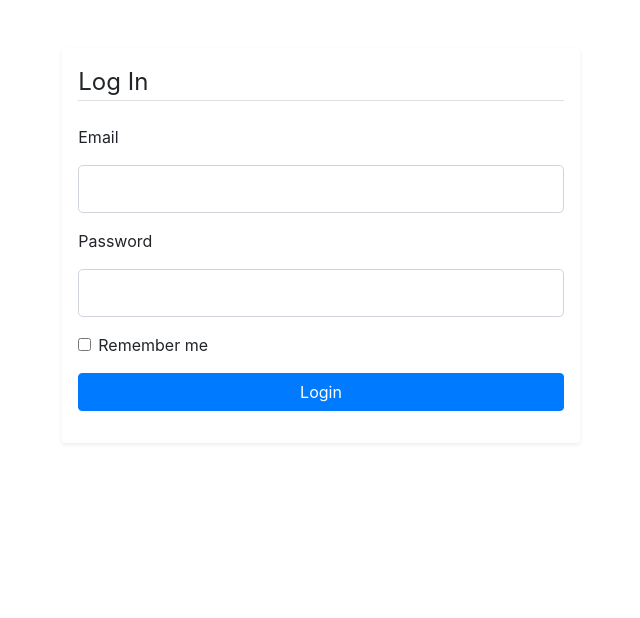
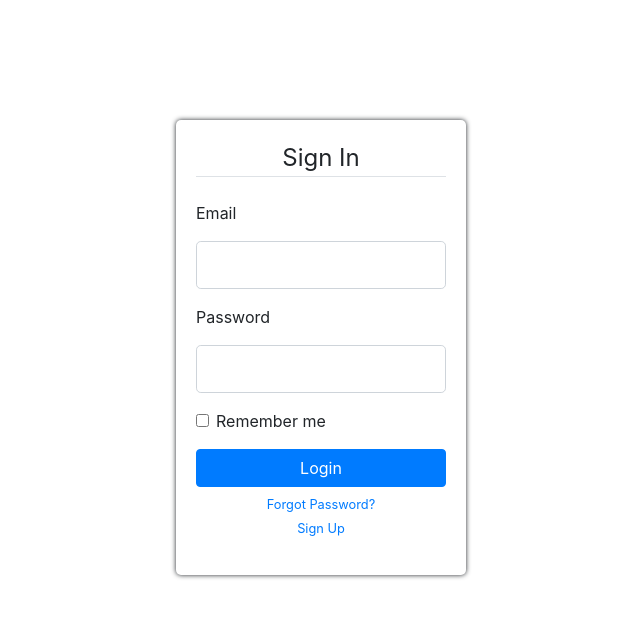
Before and after one commit to JL978/flask-bug-tracker, a Flask app: page /login in a window 1280 px wide. Shown: the top 618 px of the page, without its empty margins (319-959 px from the left). Run offline with Flask 2, Linux system fonts and the light colour scheme; some libraries are stand-ins or nearby versions.

Commit message:
Finished login form ui

```diff
--- a/main.py
+++ b/main.py
@@ -1,4 +1,4 @@
-from flask import Flask, render_template, url_for
+from flask import Flask, render_template, url_for, redirect, flash
 from forms import loginForm
 
 app = Flask(__name__)
@@ -20,14 +20,26 @@ bug_list = [
 ]
 
 @app.route('/')
-# @app.route('/home')
-def home_page():
+def landing():
     return render_template('landing.html')
 
-@app.route('/login')
+@app.route('/login', methods=['GET', 'POST'])
 def login():
     form = loginForm()
+    if form.validate_on_submit():
+        if form.email.data == 'JimmyLam978@gmail.com' and form.password.data == 'password':
+            return redirect(url_for('home'))
+        else:
+            flash('Login unsuccessful, please check email and password','danger')
     return render_template('login.html', title='Login', form = form)
+
+@app.route('/home')
+def home():
+    return render_template("home.html", bug_list=bug_list)
+
+@app.route('/register')
+def register():
+    return render_template('register.html')
 
 @app.route('/add_bug')
 def add_bug():
--- a/static/main.css
+++ b/static/main.css
@@ -2,11 +2,14 @@ body {
     height: 100%;
 }
 
-.container-sm {
-    margin-right: auto;
-    margin-left: auto;
-    max-width: 720px;
-  }
+.form-container{
+    position: relative;
+    top: 15vh;
+    background: #ffffff;
+    padding: 20px;
+    border-radius: 5px;
+    box-shadow: 0px 0px 5px 0px;
+}
 
 .loginForm {
     height: 100%;
@@ -14,3 +17,13 @@ body {
     justify-content: center;
     align-items: center;
 }
+
+/* #login-error{
+    position: absolute;
+    top: 5vh;
+    padding: 20px;
+} */
+
+legend{
+    text-align: center;
+}
--- a/templates/login.html
+++ b/templates/login.html
@@ -1,26 +1,71 @@
 {%extends 'template.html'%}
 {%block content%}
-    <div class='container-sm'>
-        <div class='w-75 mx-auto mt-5 shadow-sm p-3 mb-5 bg-white rounded'>
-            <form method="POST" action=''>
+    <section class='container-fluid'>
+        <section class='row justify-content-center'>
+            {%with messages = get_flashed_messages(with_categories=true)%}
+                {%if messages%}
+                    {% for category, message in messages%}
+                        <div class='col-8'>
+                            <div class="alert alert-{{category}}">
+                                {{message}}
+                            </div>
+                        </div>
+                    {%endfor%}
+                {%endif%}
+            {%endwith%}
+        </section>
+        <section class='row justify-content-center'>
+            <div class = 'col-8 col-xs-6 col-sm-6 col-md-5 col-lg-4 col-xl-3'>
+                <form method="POST" action='' class='form-container'>
                     {{form.hidden_tag()}}
                     <fieldset class="form-group">
-                    <legend class="border-bottom mb-4">Log In</legend>
+                        <legend class="border-bottom mb-4">Sign In</legend>
                         <div class="form-group">
                             <label >{{form.email.label}}</label>
+                            {%if form.email.errors%}
+                                {{form.email(class= 'form-control form-control-lg is-invalid')}}
+                                <div class='invalid-feedback'>
+                                    {%for error in form.email.errors%}
+                                        <span>{{error}}</span>
+                                    {%endfor%}
+                                </div>
+                            {%else%}
                                 {{form.email(class= 'form-control form-control-lg')}}
+                            {%endif%}
                         </div>
                         <div class="form-group">
                             <label >{{form.password.label}}</label>
+                            {%if form.password.errors%}
+                                {{form.password(class= 'form-control form-control-lg is-invalid')}}
+                                <div class='invalid-feedback'>
+                                    {%for error in form.password.errors%}
+                                        <span>{{error}}</span>
+                                    {%endfor%}
+                                </div>
+                            {%else%}
                                 {{form.password(class= 'form-control form-control-lg')}}
+                            {%endif%}
                         </div>
                         <div class="form-group form-check">
                             {{form.remember(class= 'form-check-input')}}
                             <label class="form-check-label">Remember me</label>
                         </div>
+                        <div class='form-group mb-1'>
                             {{form.submit(class='btn btn-primary btn-block')}}
+                        </div>
+                        <div class='text-center'>
+                            <small class="text-muted text-center">
+                                <a href="#">Forgot Password?</a>
+                            </small>
+                        </div>
+                        <div class='text-center'>
+                            <small class="text-muted">
+                                <a href="{{ url_for('register') }}">Sign Up</a>
+                            </small>
+                        </div>
                     </fieldset>
                 </form>
             </div>
-    </div>
+        </section>
+    </section>
 {%endblock content%}
--- a/templates/template.html
+++ b/templates/template.html
@@ -6,7 +6,9 @@
 
     <!-- Bootstrap CSS -->
     <link rel="stylesheet" href="https://stackpath.bootstrapcdn.com/bootstrap/4.5.0/css/bootstrap.min.css" integrity="sha384-9aIt2nRpC12Uk9gS9baDl411NQApFmC26EwAOH8WgZl5MYYxFfc+NcPb1dKGj7Sk" crossorigin="anonymous">
-    <link rel="stylesheet" type="text/css" href="{{ url_for('static', filename='main.css')}}">
+
+    <link rel="stylesheet" type="text/css" href="{{ url_for('static', filename='main.css') }}">
+
     {%if title%}
         <title>{{title}}</title>
     {%else%}
```
Also changed, not shown: templates/register.html (added). Lines whose indentation alone changed are shown as unchanged.
